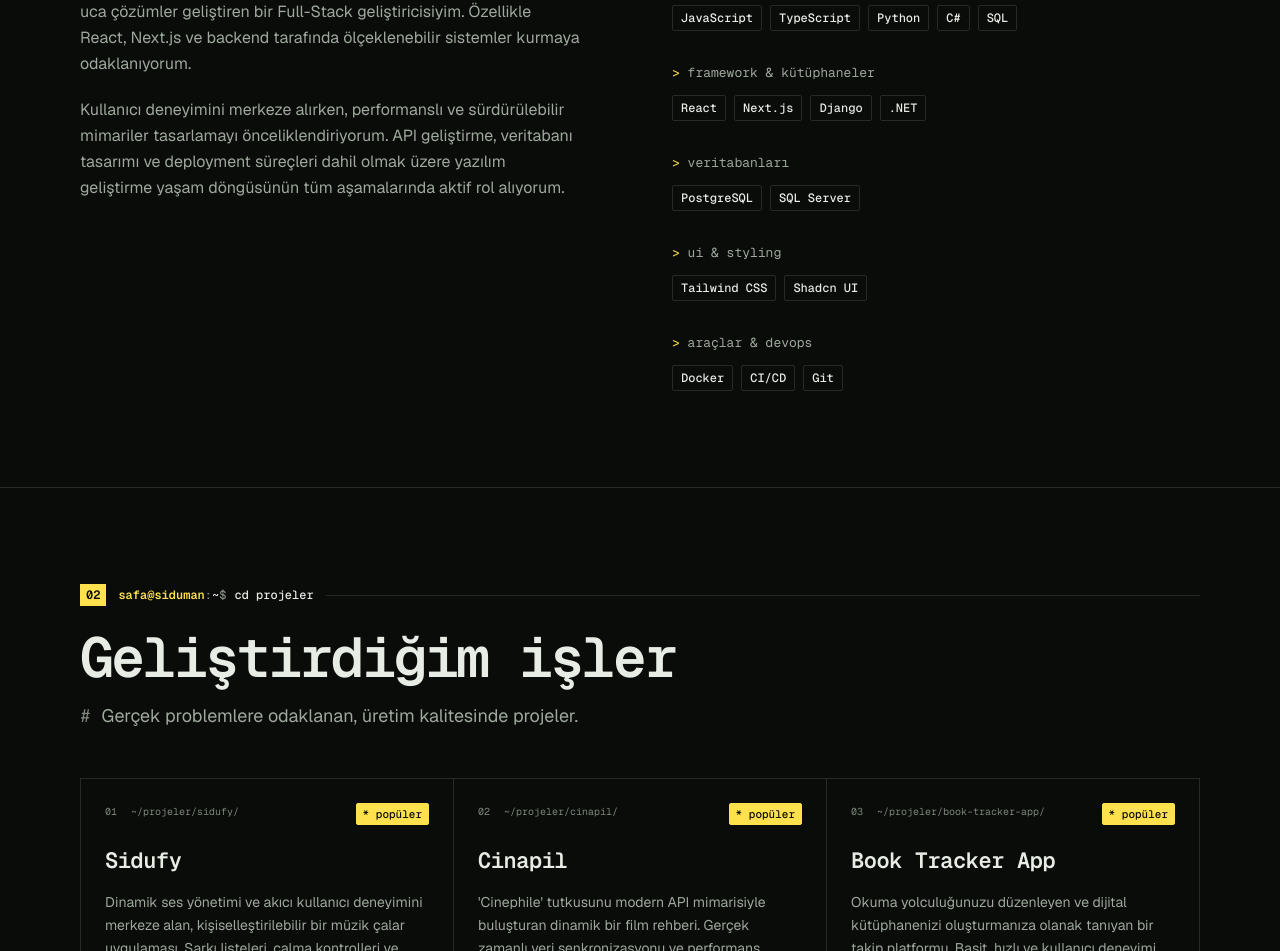
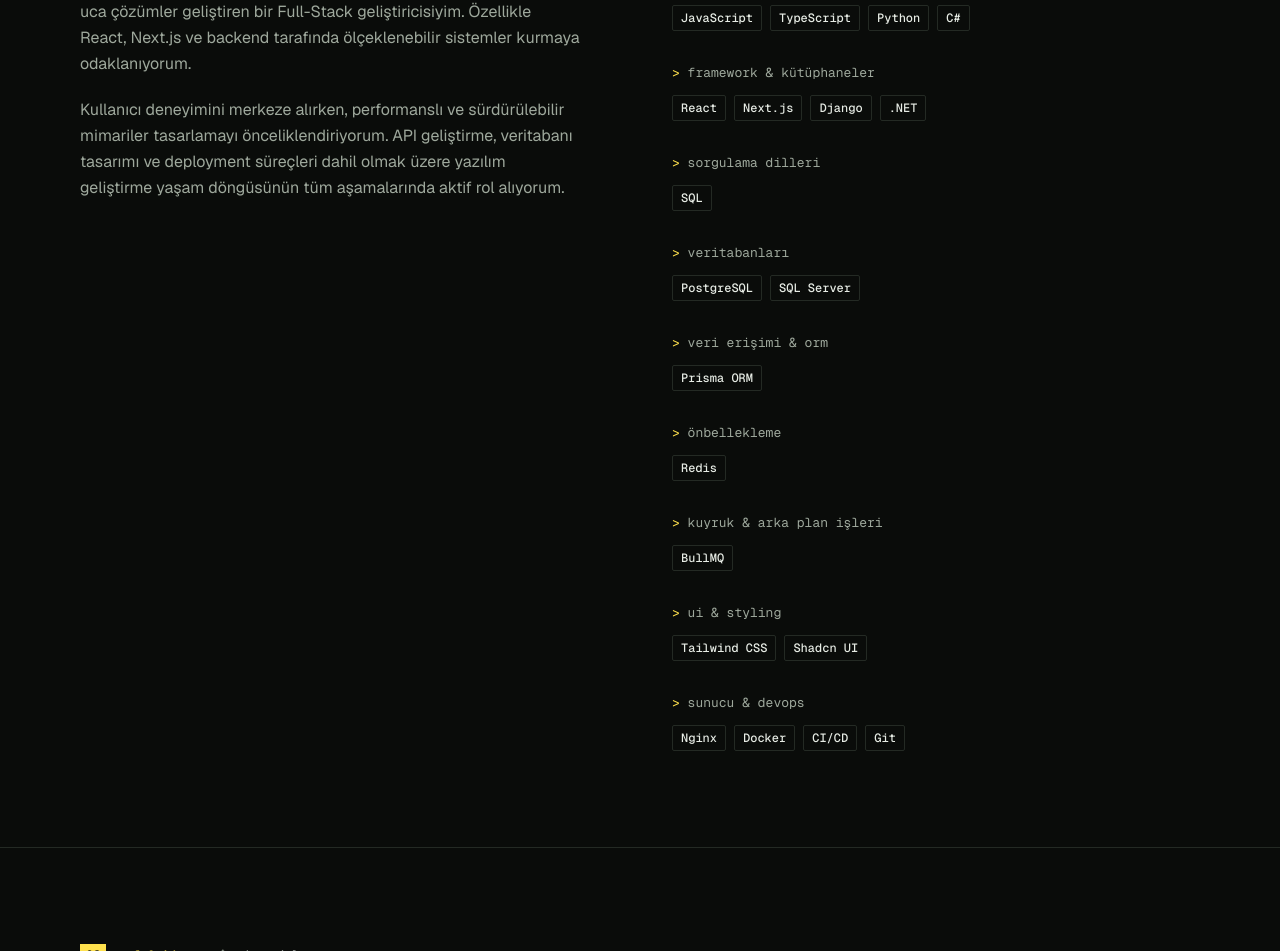
Before and after one commit to sidumandr/sidumandev, a Next.js app: page / in a window 1280 px wide. Shown: the part 1081-2032 px from the top of the page. Built offline with nearby package versions, Linux system fonts and the light colour scheme.

Commit message:
Separate SQL and classify caching queues ORM and server technologies

```diff
--- a/src/data/skills.ts
+++ b/src/data/skills.ts
@@ -1,8 +1,12 @@
 import type { SkillGroupData } from "@/types/portfolio";
 export const skillGroups = [
-  { title: "programlama dilleri", skills: ["JavaScript", "TypeScript", "Python", "C#", "SQL"] },
+  { title: "programlama dilleri", skills: ["JavaScript", "TypeScript", "Python", "C#"] },
   { title: "framework & kütüphaneler", skills: ["React", "Next.js", "Django", ".NET"] },
+  { title: "sorgulama dilleri", skills: ["SQL"] },
   { title: "veritabanları", skills: ["PostgreSQL", "SQL Server"] },
+  { title: "veri erişimi & orm", skills: ["Prisma ORM"] },
+  { title: "önbellekleme", skills: ["Redis"] },
+  { title: "kuyruk & arka plan işleri", skills: ["BullMQ"] },
   { title: "ui & styling", skills: ["Tailwind CSS", "Shadcn UI"] },
-  { title: "araçlar & devops", skills: ["Docker", "CI/CD", "Git"] },
+  { title: "sunucu & devops", skills: ["Nginx", "Docker", "CI/CD", "Git"] },
 ] as const satisfies readonly SkillGroupData[];
```
